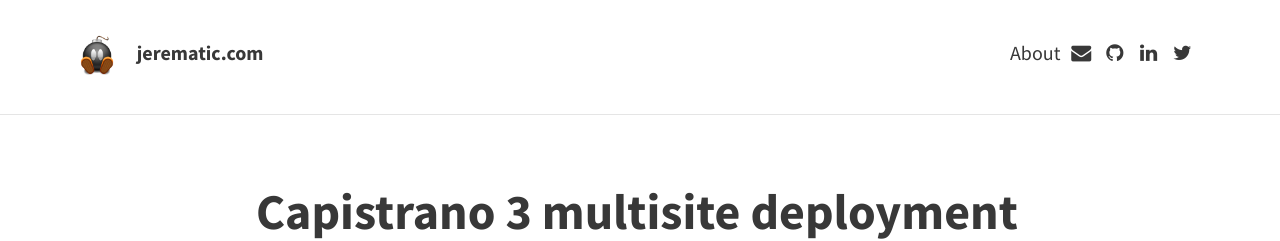
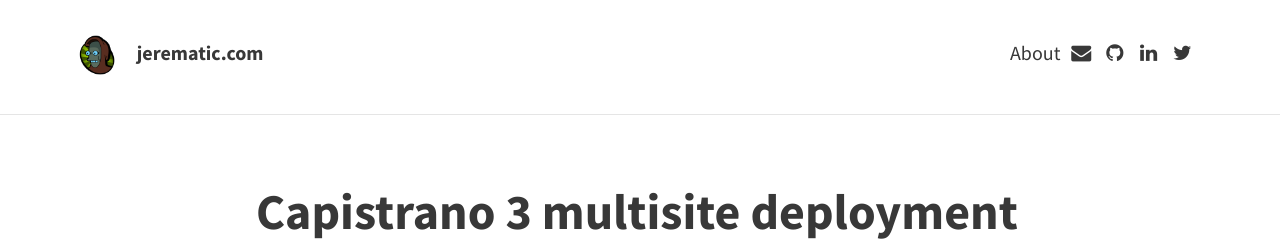
Before and after one commit to jerematic/jerematic.github.io, a Jekyll site: the page built from index.html, in a window 1280 px wide. Shown: the top 241 px of the page. Built offline with Jekyll 4.4.1, drawn with Linux system fonts in a browser that asks for light colours; nearby versions of some CDN libraries; the list of posts is cut into pages by our own code.

Commit message:
New avatar and favicon

```diff
--- a/_config.yml
+++ b/_config.yml
@@ -6,7 +6,7 @@ url: "http://jerematic.com" # the base hostname & protocol for your site
 theme:
   # Meta
   title: jerematic.com
-  avatar: bobomb.png
+  avatar: robot-elder.png
   gravatar: # Email MD5 hash
   description: "Notes about linux, devops, programming, and technology" # used by search engines
 
```
Also changed, not shown: favicon.ico, img/robot-elder.png (added).
